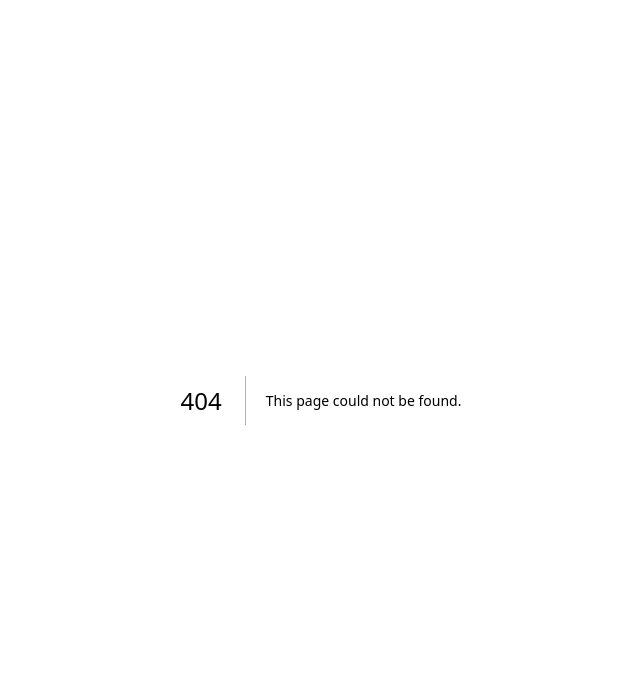
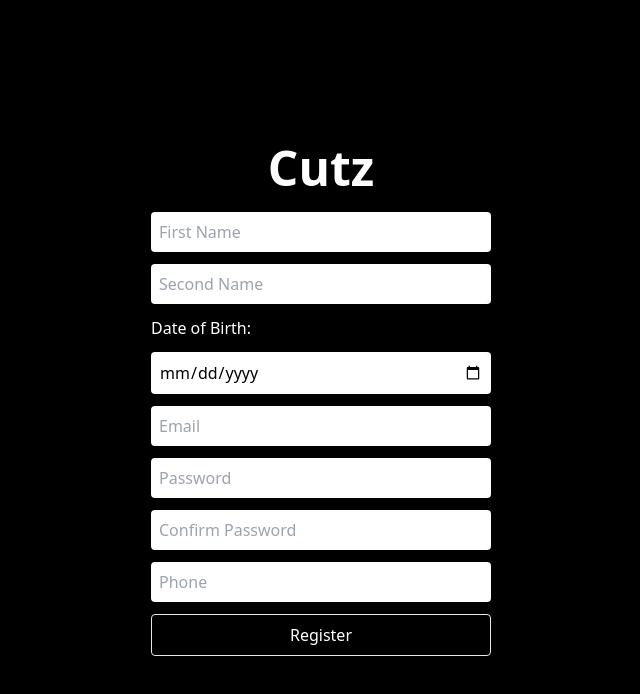
Before and after one commit to DavidJoao/cutz, a Next.js app: page /signup in a window 1280 px wide. Before the commit this address had no page. Shown: the top 694 px of the page, without its empty margins (319-959 px from the left). Built offline with nearby package versions, Linux system fonts and the light colour scheme.

Commit message:
CHANGE Signup page from login to signup

```diff
--- /dev/null
+++ b/src/app/login/login.js
@@ -0,0 +1,9 @@
+import React from 'react'
+
+const Page = () => {
+  return (
+    <div>Page</div>
+  )
+}
+
+export default Page
--- a/src/app/login/page.js
+++ b/src/app/signup/page.js
@@ -31,6 +31,7 @@ const Page = () => {
 
   return (
     <div className='w-full h-screen bg-black flex flex-col items-center justify-center'>
+        <h1 className="text-center font-bold text-5xl text-white mb-5">Cutz</h1>
         <form className="flex flex-col gap-3 text-white" onSubmit={handleSubmit(onSubmit)}>
             <input className='input w-[340px]' required placeholder="First Name" {...register("firstName")}/>
             <input className='input w-[340px]' required placeholder="Second Name" {...register("secondName")}/>
@@ -40,7 +41,7 @@ const Page = () => {
             <input className='input w-[340px]' required name="password" type="password" placeholder="Password" {...register("password")} onChange={handleChange}/>
             <input className='input w-[340px]' required name="confirmPassword" type="password" placeholder="Confirm Password" {...register("confirmPassword")} onChange={handleChange}/>
             <input className='input w-[340px]' required type="number" placeholder="Phone" {...register("phone")}/>
-            { passwordObj.password === passwordObj.confirmPassword ? ( <input type='submit' className='primary-button' /> ) : ( <></> )}
+            { passwordObj.password === passwordObj.confirmPassword ? ( <input value={"Register"} type='submit' className='primary-button' /> ) : ( <></> )}
         </form>
     </div>
   )
```
Also changed, not shown: src/app/page.js (+0 -13 lines).
